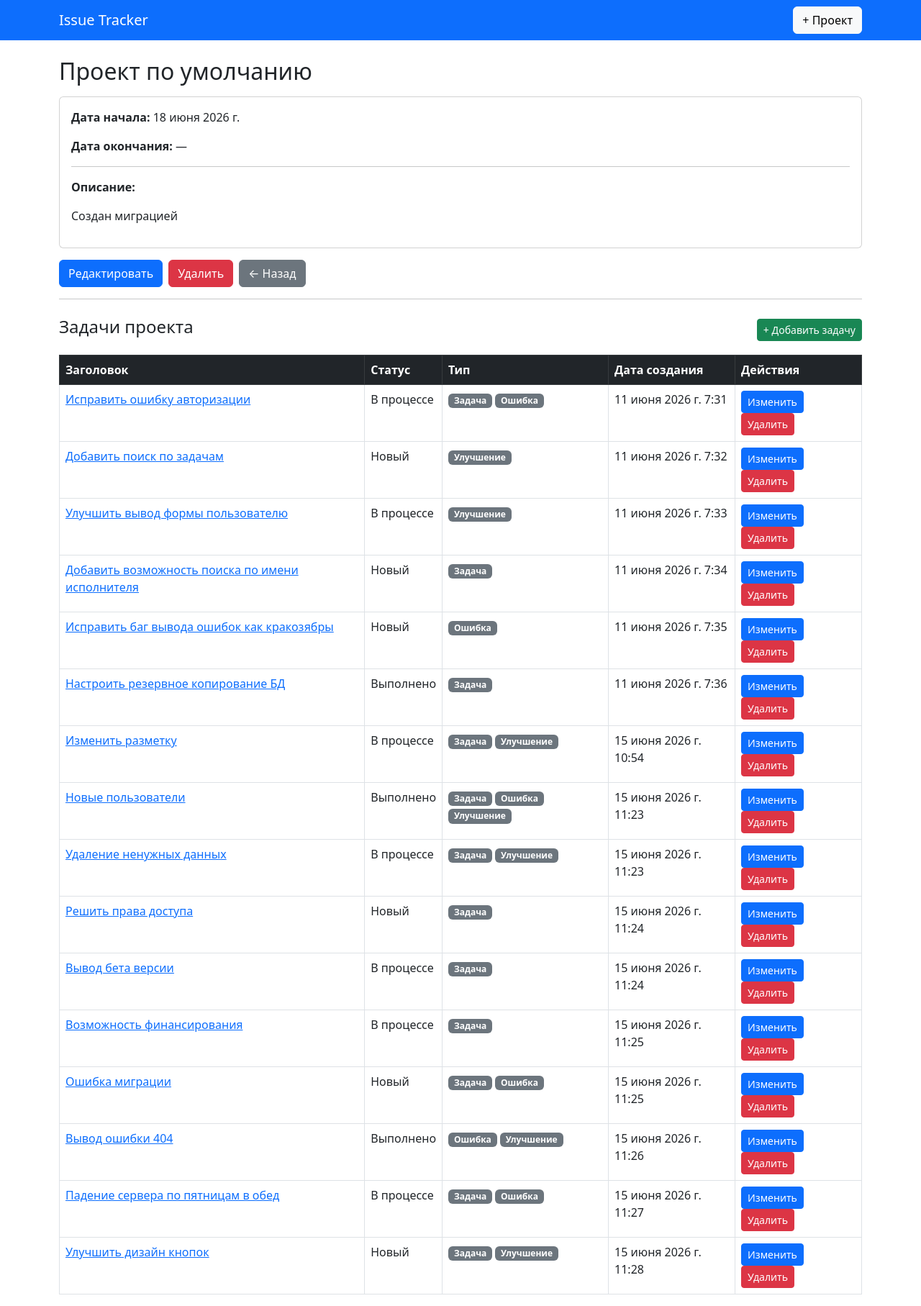
After one commit to akkabek/homework_57, a Django app: page /projects/1 in a window 1280 px wide. The commit adds this page. Shown: the whole page at 72% size. Run offline with Django 4.2, Linux system fonts and the light colour scheme; data comes from the database, SQL or seed files in the repository; parts of the project's set-up code (start-up, migrations or seed data) failed here and were passed over.

Commit message:
добавлен просмотр проекта через ProjectDetailView, добавлен шаблон и ссылка на проект на гланвной странице

```diff
--- /dev/null
+++ b/source/issuetracker/templates/projects/project_detail.html
@@ -0,0 +1,65 @@
+{% extends 'partial/project_base.html' %}
+
+{% block content %}
+<h2>{{ project.title }}</h2>
+
+<div class="card mt-3">
+    <div class="card-body">
+        <p><strong>Дата начала:</strong> {{ project.begin_date }}</p>
+        <p><strong>Дата окончания:</strong> {{ project.end_date|default:"—" }}</p>
+        <hr>
+        <p><strong>Описание:</strong></p>
+        <p style="white-space: pre-wrap;">{{ project.description }}</p>
+    </div>
+</div>
+
+<div class="mt-3 d-flex gap-2">
+    <a href="#" class="btn btn-primary">Редактировать</a>
+    <a href="#" class="btn btn-danger">Удалить</a>
+    <a href="{% url 'projects_list' %}" class="btn btn-secondary">← Назад</a>
+</div>
+
+<hr>
+
+<div class="d-flex justify-content-between align-items-center mt-4">
+    <h4>Задачи проекта</h4>
+    <a href="#" class="btn btn-success btn-sm">+ Добавить задачу</a>
+</div>
+
+{% if tasks %}
+    <table class="table table-bordered mt-3">
+        <thead class="table-dark">
+            <tr>
+                <th>Заголовок</th>
+                <th>Статус</th>
+                <th>Тип</th>
+                <th>Дата создания</th>
+                <th>Действия</th>
+            </tr>
+        </thead>
+        <tbody>
+            {% for task in tasks %}
+            <tr>
+                <td><a href="{% url 'detail' task.pk %}">{{ task.summary }}</a></td>
+                <td>{{ task.status }}</td>
+                <td>
+                    {% for t in task.type.all %}
+                        <span class="badge bg-secondary">{{ t }}</span>
+                    {% empty %}
+                        <span class="text-muted">—</span>
+                    {% endfor %}
+                </td>
+                <td>{{ task.created_at }}</td>
+                <td>
+                    <a href="{% url 'update' task.pk %}" class="btn btn-primary btn-sm">Изменить</a>
+                    <a href="{% url 'delete' task.pk %}" class="btn btn-danger btn-sm">Удалить</a>
+                </td>
+            </tr>
+            {% endfor %}
+        </tbody>
+    </table>
+{% else %}
+    <p class="text-muted mt-3">Задач в этом проекте пока нет.</p>
+{% endif %}
+
+{% endblock %}
--- a/source/issuetracker/templates/projects/project_list.html
+++ b/source/issuetracker/templates/projects/project_list.html
@@ -24,7 +24,7 @@
         <tbody>
             {% for project in projects %}
             <tr>
-                <td><a href="#">{{ project.title }}</a></td>
+                <td><a href="{% url 'project_detail' project.pk %}">{{ project.title }}</a></td>
                 <td>{{ project.begin_date }}</td>
                 <td>{{ project.end_date|default:"—" }}</td>
                 <td>
--- a/source/issuetracker/urls.py
+++ b/source/issuetracker/urls.py
@@ -1,6 +1,6 @@
 from django.urls import path
 from issuetracker.views import TaskListView, TaskDetailView, TaskCreateView, TaskUpdateView, TaskDeleteView
-from issuetracker.views import ProjectListView
+from issuetracker.views import ProjectListView, ProjectDetailView
 
 urlpatterns = [
     path('', TaskListView.as_view(), name='list'),
@@ -9,4 +9,7 @@ urlpatterns = [
     path('tasks/create', TaskCreateView.as_view(), name='create'),
     path('tasks/update/<int:pk>', TaskUpdateView.as_view(), name='update'),
     path('tasks/delete/<int:pk>', TaskDeleteView.as_view(), name='delete'),
-    path('projects/', ProjectListView.as_view(), name='projects_list'),]
+    path('projects/', ProjectListView.as_view(), name='projects_list'),
+    path('projects/<int:pk>', ProjectDetailView.as_view(), name='project_detail'),
+
+]
--- a/source/issuetracker/views/__init__.py
+++ b/source/issuetracker/views/__init__.py
@@ -4,3 +4,4 @@ from issuetracker.views.tasks import TaskDeleteView
 from issuetracker.views.tasks import TaskUpdateView
 from issuetracker.views.tasks import TaskDetailView
 from issuetracker.views.projects import ProjectListView
+from issuetracker.views.projects import ProjectDetailView
--- a/source/issuetracker/views/projects.py
+++ b/source/issuetracker/views/projects.py
@@ -23,3 +23,13 @@ class ProjectListView(ListView):
         context = super().get_context_data(**kwargs)
         context['q'] = self.request.GET.get('q', '')
         return context
+
+class ProjectDetailView(DetailView):
+    template_name = 'projects/project_detail.html'
+    model = Project
+    context_object_name = 'project'
+
+    def get_context_data(self, **kwargs):
+        context = super().get_context_data(**kwargs)
+        context['tasks'] = self.object.task_set.all()
+        return context
```
